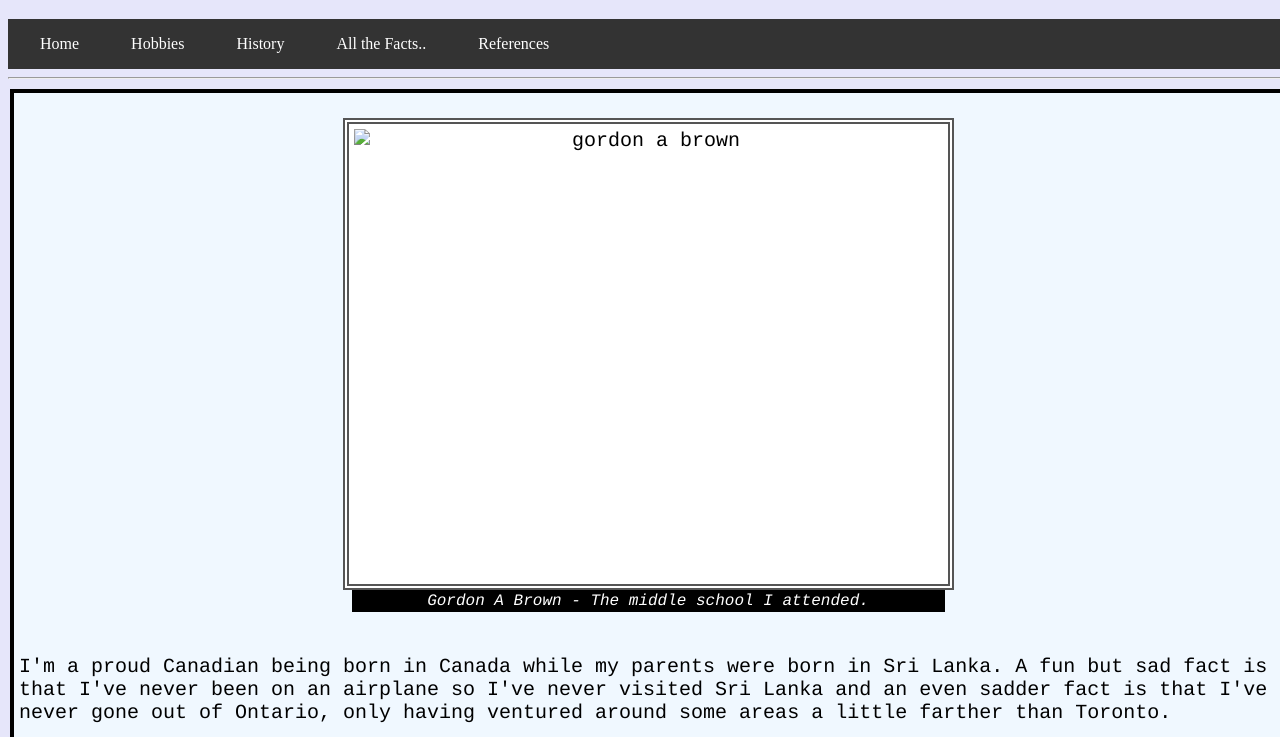
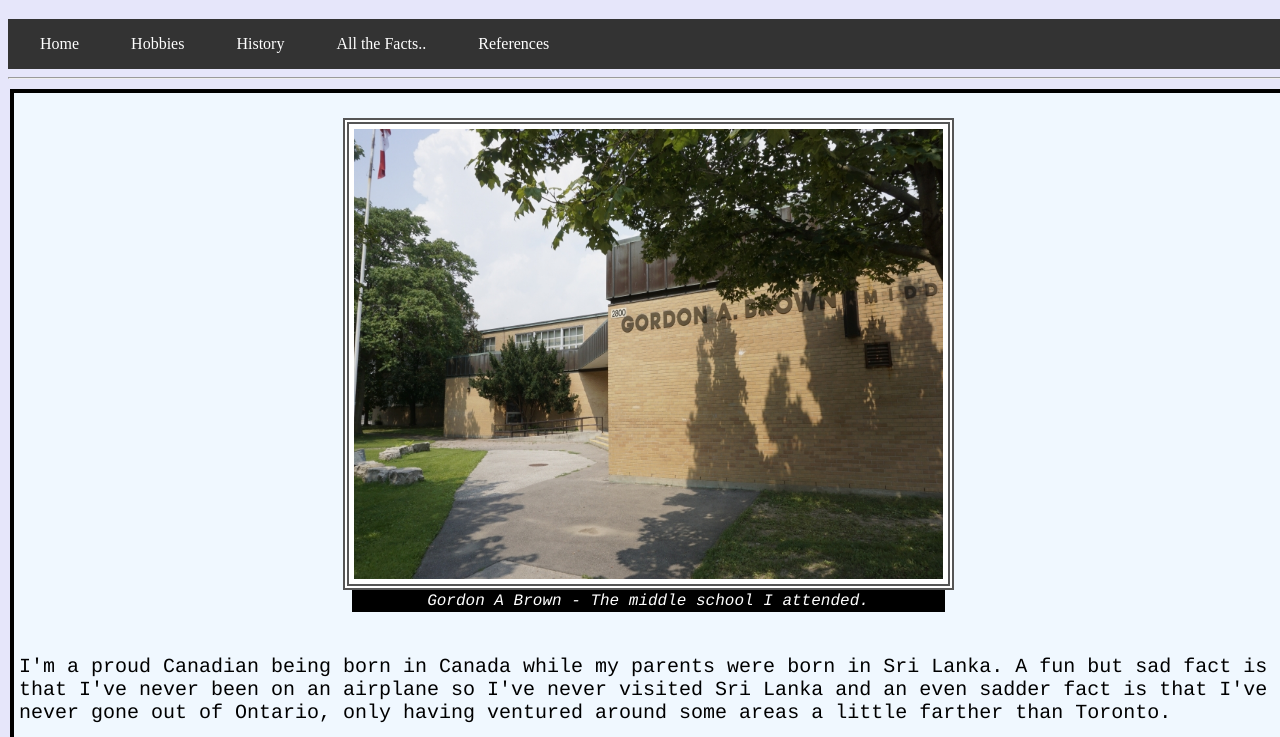
Before and after one commit to AnissaSivanendran/home, a plain HTML site: page history.html in a window 1280 px wide. Shown: the part 63-800 px from the top of the page. Drawn offline with Linux system fonts and the light colour scheme.

Commit message:
Add files via upload

```diff
--- a/history.html
+++ b/history.html
@@ -21,7 +21,7 @@
 				<!--Content Cell-->
 				<td class="contentCell">
 					<figure>
-						<img src = "images/gordonABrown.jpeg" alt = "gordon a brown" width = "1090" height = "450" class = "center">
+						<img src = "images/gordonABrown.jpg" alt = "gordon a brown" width = "1090" height = "450" class = "center">
 						<figcaption class = "center">Gordon A Brown - The middle school I attended.</figcaption>
 					</figure>
 					<br> I'm a proud Canadian being born in Canada while my parents were born in Sri Lanka. A fun but sad fact is that
```
